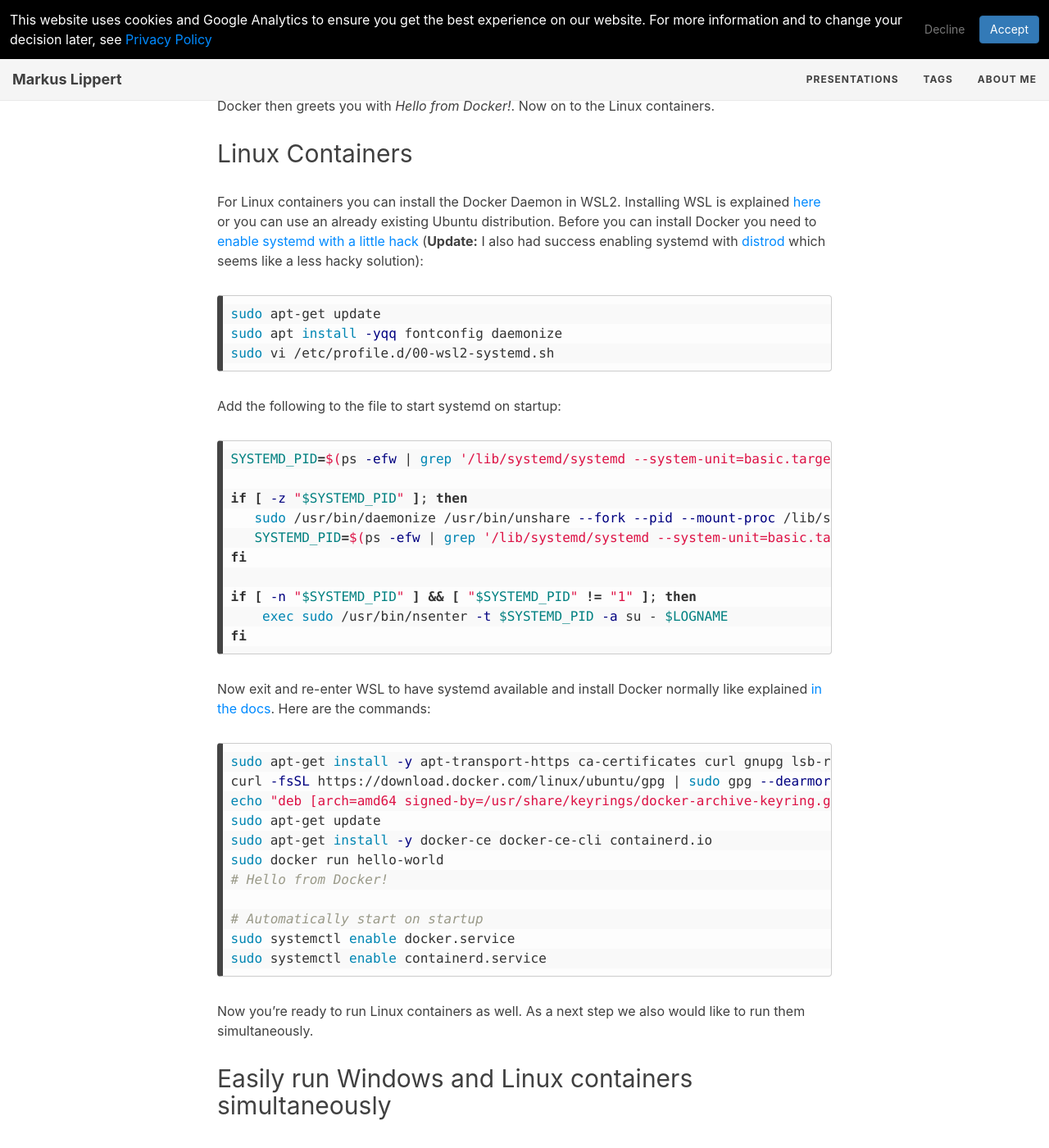
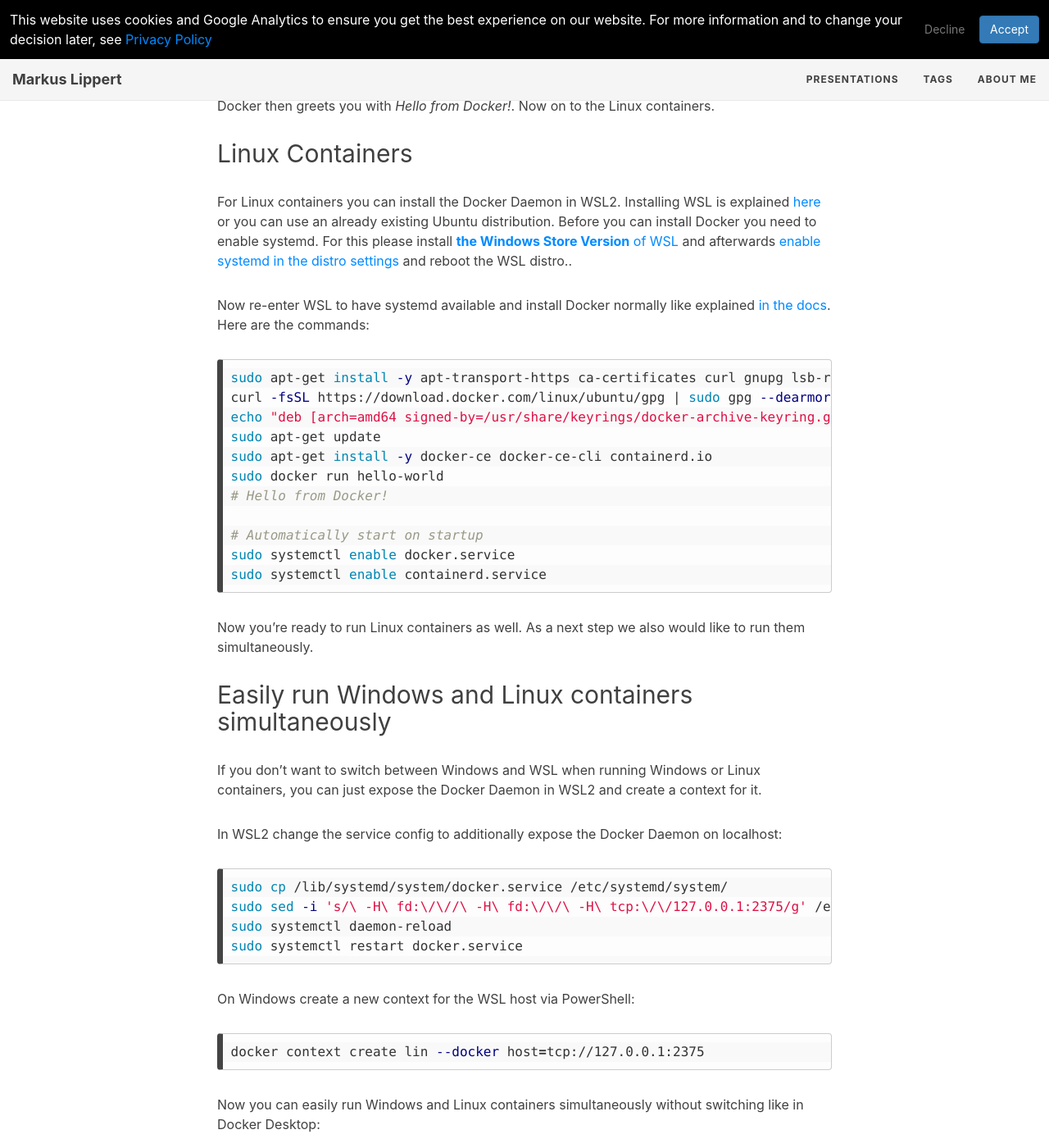
Before and after one commit to lippertmarkus/lippertmarkus.github.io, a Jekyll site: the page built from _posts/2021-09-04-containers-without-docker-desktop.md, in a window 1280 px wide and 1400 px high, scrolled down 1268 px. Shown: the whole window at 82% size. Built offline with Jekyll 4.4.1, drawn with Linux system fonts in a browser that asks for light colours.

Commit message:
switch to native systemd for Linux Containers

````diff
--- a/_posts/2021-09-04-containers-without-docker-desktop.md
+++ b/_posts/2021-09-04-containers-without-docker-desktop.md
@@ -28,28 +28,9 @@ Docker then greets you with *Hello from Docker!*. Now on to the Linux containers
 
 ## Linux Containers
 
-For Linux containers you can install the Docker Daemon in WSL2. Installing WSL is explained [here](https://docs.microsoft.com/en-us/windows/wsl/install) or you can use an already existing Ubuntu distribution. Before you can install Docker you need to [enable systemd with a little hack](https://forum.snapcraft.io/t/running-snaps-on-wsl2-insiders-only-for-now/13033) (**Update:** I also had success enabling systemd with [distrod](https://github.com/nullpo-head/wsl-distrod) which seems like a less hacky solution):
-```bash
-sudo apt-get update
-sudo apt install -yqq fontconfig daemonize
-sudo vi /etc/profile.d/00-wsl2-systemd.sh
-```
+For Linux containers you can install the Docker Daemon in WSL2. Installing WSL is explained [here](https://docs.microsoft.com/en-us/windows/wsl/install) or you can use an already existing Ubuntu distribution. Before you can install Docker you need to enable systemd. For this please install [**the Windows Store Version** of WSL](https://devblogs.microsoft.com/commandline/a-preview-of-wsl-in-the-microsoft-store-is-now-available/#how-to-install-and-use-wsl-in-the-microsoft-store) and afterwards [enable systemd in the distro settings](https://devblogs.microsoft.com/commandline/systemd-support-is-now-available-in-wsl/#how-can-you-get-systemd-on-your-machine) and reboot the WSL distro..
 
-Add the following to the file to start systemd on startup:
-```bash
-SYSTEMD_PID=$(ps -efw | grep '/lib/systemd/systemd --system-unit=basic.target$' | grep -v unshare | awk '{print $2}')
-
-if [ -z "$SYSTEMD_PID" ]; then
-   sudo /usr/bin/daemonize /usr/bin/unshare --fork --pid --mount-proc /lib/systemd/systemd --system-unit=basic.target
-   SYSTEMD_PID=$(ps -efw | grep '/lib/systemd/systemd --system-unit=basic.target$' | grep -v unshare | awk '{print $2}')
-fi
-
-if [ -n "$SYSTEMD_PID" ] && [ "$SYSTEMD_PID" != "1" ]; then
-    exec sudo /usr/bin/nsenter -t $SYSTEMD_PID -a su - $LOGNAME
-fi
-```
-
-Now exit and re-enter WSL to have systemd available and install Docker normally like explained [in the docs](https://docs.docker.com/engine/install/ubuntu/#install-using-the-repository). Here are the commands:
+Now re-enter WSL to have systemd available and install Docker normally like explained [in the docs](https://docs.docker.com/engine/install/ubuntu/#install-using-the-repository). Here are the commands:
 
 ```bash
 sudo apt-get install -y apt-transport-https ca-certificates curl gnupg lsb-release
````
